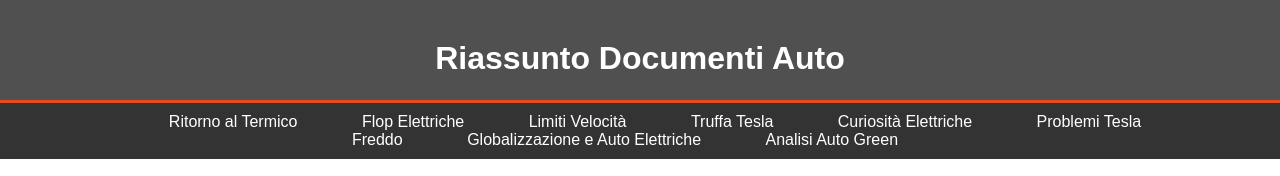
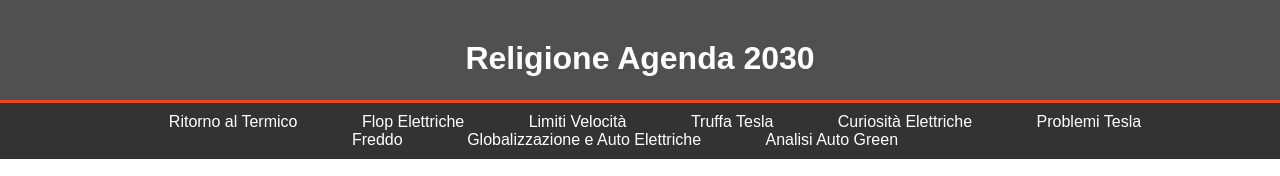
Before and after one commit to falcox444/religione, a plain HTML site: page index.html in a window 1280 px wide. Shown: the top 176 px of the page. Drawn offline with Linux system fonts and the light colour scheme.

Commit message:
index.html

```diff
--- a/index.html
+++ b/index.html
@@ -108,7 +108,7 @@
 
     <header>
         <div class="container">
-            <h1>Riassunto Documenti Auto</h1>
+            <h1>Religione Agenda 2030</h1>
         </div>
     </header>
 
```
